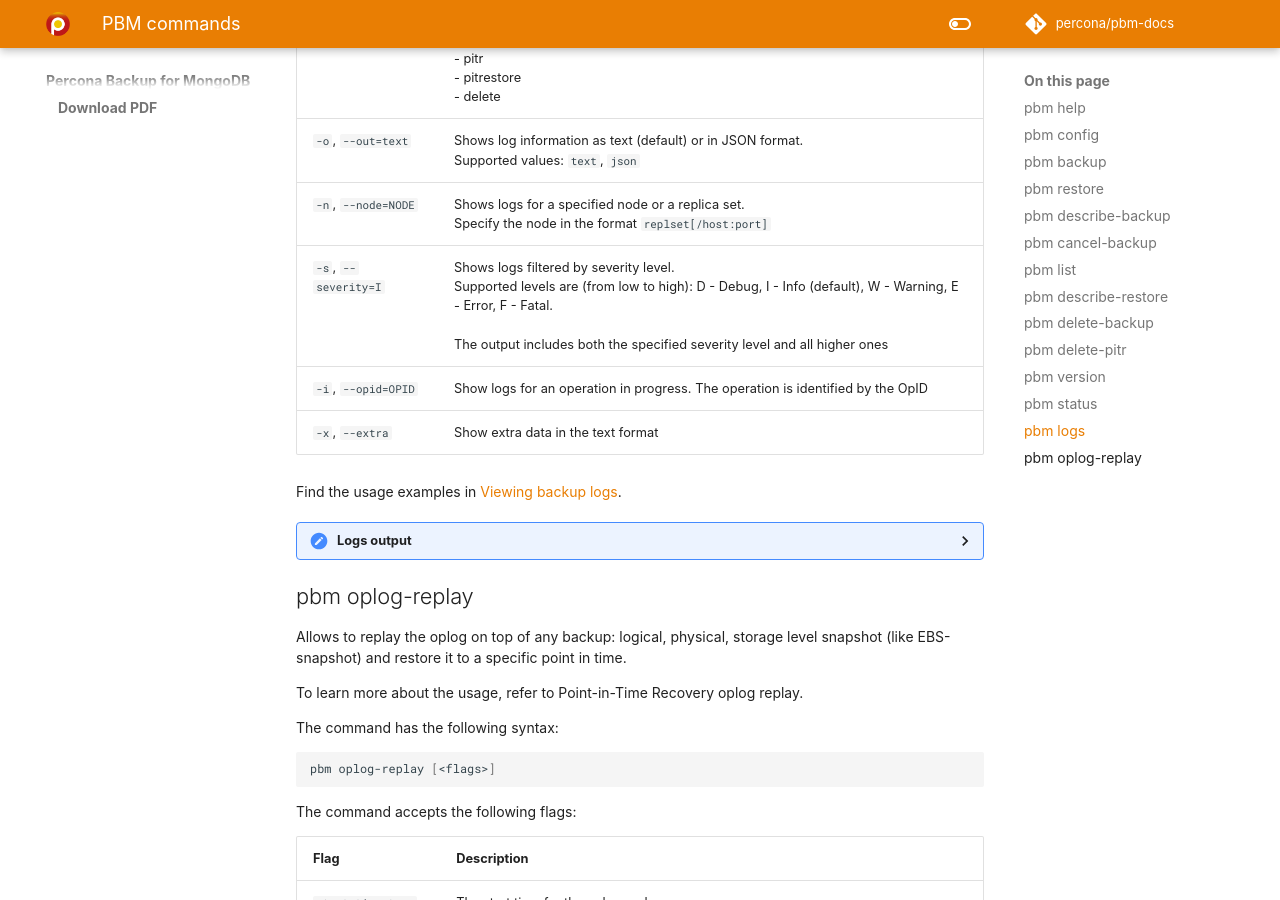
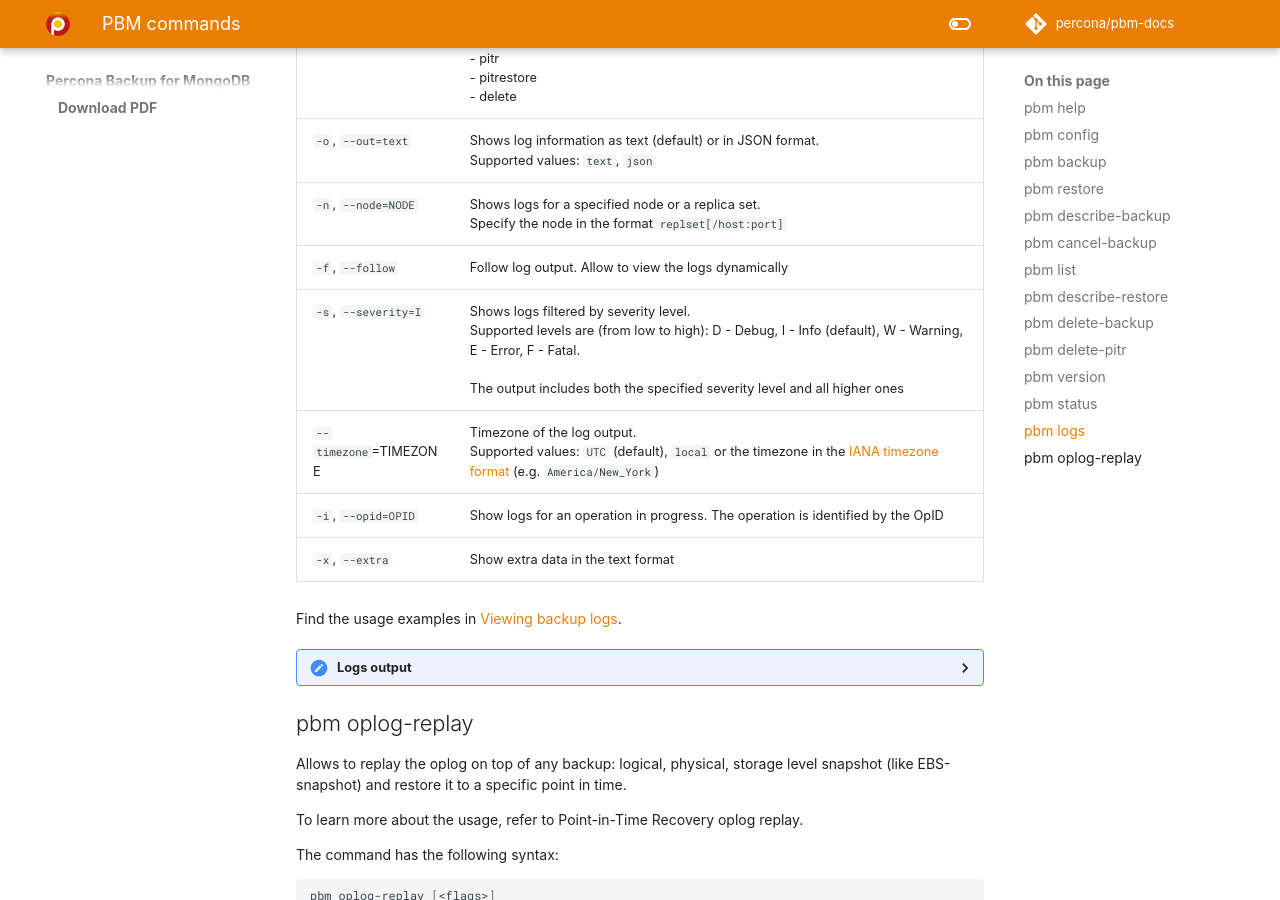
Before and after one commit to percona/pbm-docs, an MkDocs documentation site: the page built from docs/reference/pbm-commands.md, in a window 1280 px wide and 900 px high, scrolled down 7784 px. Built offline with MkDocs 1.6.1 and Material for MkDocs 9.7.7, drawn with Linux system fonts in a browser that asks for light colours; nearby versions of some CDN libraries; some web fonts are replaced; comment, search, counter and statistics services are not loaded.

Commit message:
PBM-733 Updated pbm logs command description (#49)
 PBM-733, PBM-897 Updated pbm logs command description

modified:   docs/reference/pbm-commands.md

Co-authored-by: Andrew Pogrebnoy <absourd.noise@gmail.com>

```diff
--- a/docs/reference/pbm-commands.md
+++ b/docs/reference/pbm-commands.md
@@ -582,7 +582,9 @@
 | `-e`, `--event=EVENT`   | Shows logs filtered by a specified event. Supported events:<br> - backup<br> - restore <br> - resyncBcpList <br> - pitr <br> - pitrestore <br> - delete <br>  |
 | `-o`, `--out=text`      | Shows log information as text (default) or in JSON format. <br> Supported values: `text`, `json` |
 | `-n`, `--node=NODE`     | Shows logs for a specified node or a replica set.<br> Specify the node in the format `replset[/host:port]` |
+| `-f`, `--follow`        | Follow log output. Allow to view the logs dynamically |
 | `-s`, `--severity=I`    | Shows logs filtered by severity level.<br> Supported levels are (from low to high): D - Debug, I - Info (default), W - Warning, E - Error, F - Fatal.<br><br> The output includes both the specified severity level and all higher ones |
+| `--timezone`=TIMEZONE   | Timezone of the log output. <br>Supported values: `UTC` (default), `local` or the timezone in the [IANA timezone format](https://en.wikipedia.org/wiki/Tz_database) (e.g. `America/New_York`)
 | `-i`, `--opid=OPID`     | Show logs for an operation in progress. The operation is identified by the OpID |
 | `-x`, `--extra`         | Show extra data in the text format |
 
```
